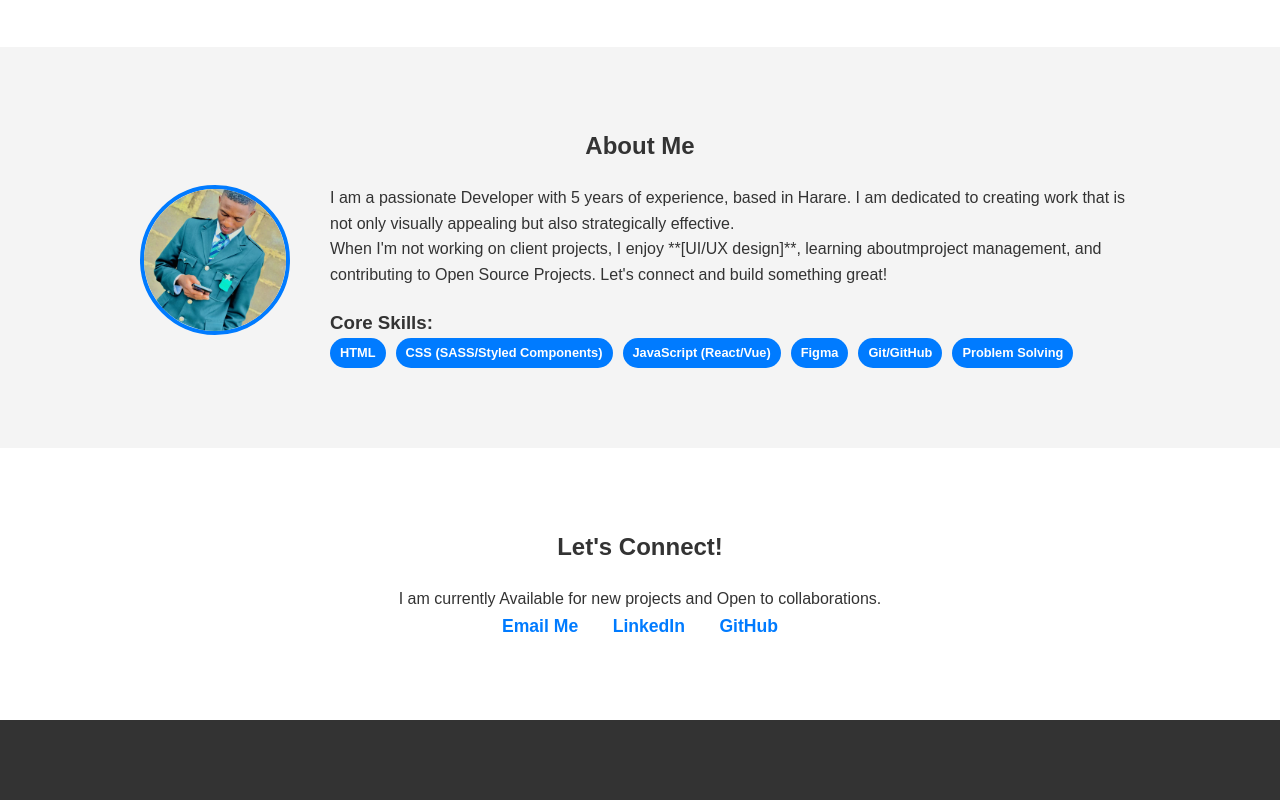
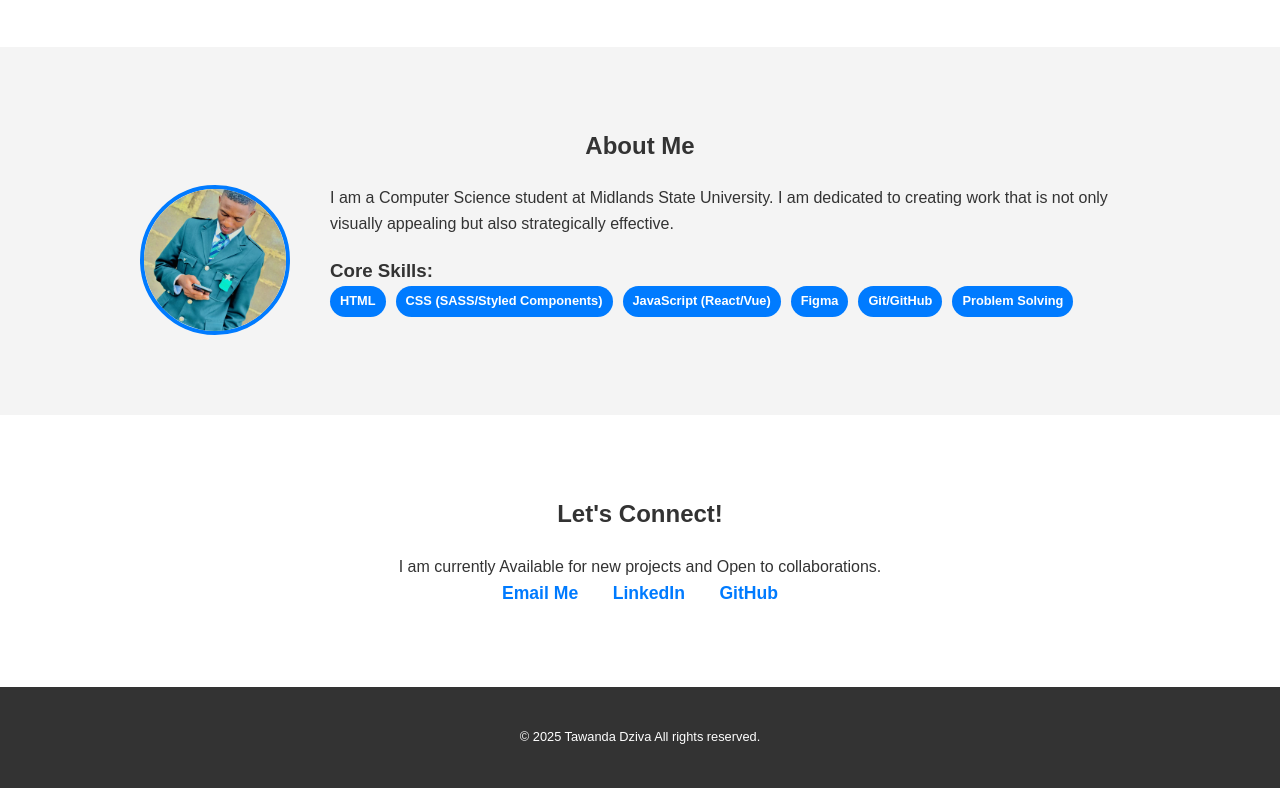
Before and after one commit to dzivatawanda147-creator/Tawaz, a plain HTML site: page index.html in a window 1280 px wide. Shown: the part 1007-1807 px from the top of the page. Drawn offline with Linux system fonts and the light colour scheme.

Commit message:
Update index.html

```diff
--- a/index.html
+++ b/index.html
@@ -66,12 +66,10 @@
                 <img src="photo.jpg" alt="Your Profile Picture" class="profile-img">
                 <div>
                     <p>
-                        I am a passionate Developer with 5 years of experience, based in Harare.
+                        I am a Computer Science student at Midlands State University.
                         I am dedicated to creating work that is not only visually appealing but also strategically effective.
                     </p>
-                    <p>
-                        When I'm not working on client projects, I enjoy **[UI/UX design]**, learning aboutmproject management, and contributing to Open Source Projects. Let's connect and build something great!
-                    </p>
+
                     <div class="skills-list">
                         <h3>Core Skills:</h3>
                         <ul>
@@ -102,9 +100,10 @@
 
     <footer>
         <div class="container">
-
+        <p>&copy; 2025 Tawanda Dziva All rights reserved.</p>
         </div>
     </footer>
 
 </body>
+
 </html>
```
